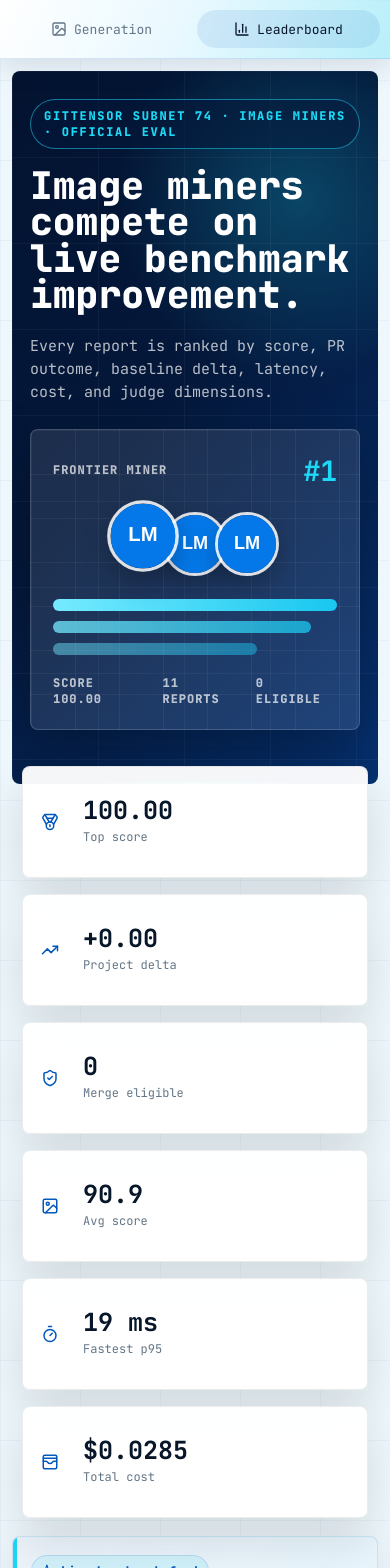
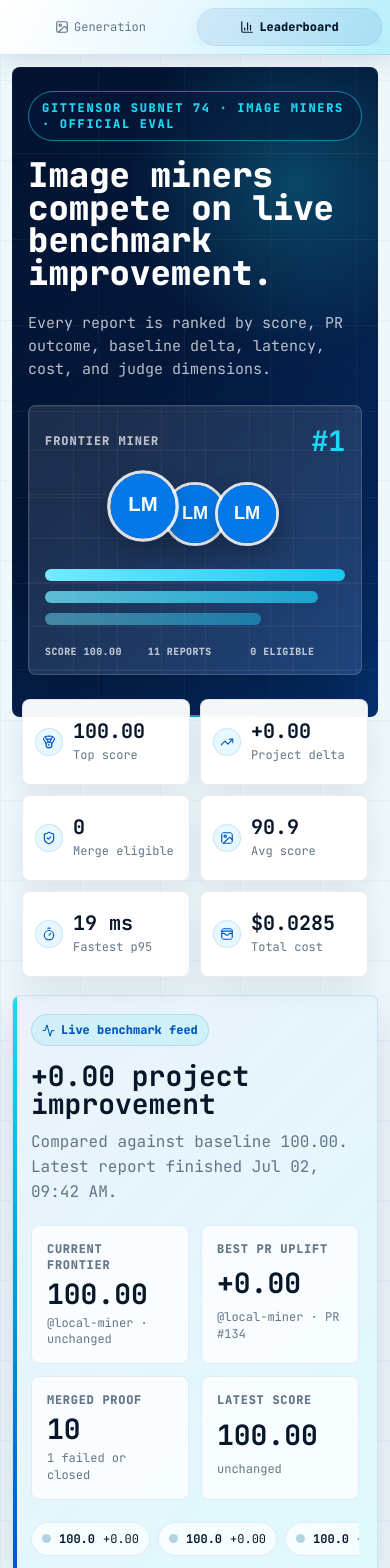
Before and after one commit to imagent-ai/imagent-ui, a Next.js app: page /leaderboard in a window 390 px wide. Shown: the top 1568 px of the page. Built offline with nearby package versions, Linux system fonts and the light colour scheme.

Commit message:
style: polish product ui

```diff
--- a/app/components/AppFooter.tsx
+++ b/app/components/AppFooter.tsx
@@ -23,7 +23,7 @@
         <div className="footer-brand-panel">
           <Link className="footer-brand" href="/generation">
             <img src="/brand/imagent-ai-avatar.jpg" alt="" />
-            <strong>IMAGENT BENCH</strong>
+            <strong>IMAGENT</strong>
           </Link>
           <p>Image generation benchmark and miner leaderboard made by Gittensor subnet 74.</p>
         </div>
--- a/app/layout.tsx
+++ b/app/layout.tsx
@@ -13,7 +13,7 @@
 });
 
 export const metadata: Metadata = {
-  title: "Imagent Bench",
+  title: "Imagent",
   description: "Image agent playground and benchmark leaderboard",
   icons: {
     icon: "/brand/imagent-ai-avatar.jpg",
--- a/app/styles.css
+++ b/app/styles.css
@@ -19,6 +19,7 @@
   --warning: #a16207;
   --gold: #c58b12;
   --shadow: 0 20px 48px rgba(4, 24, 59, 0.13);
+  --shadow-soft: 0 12px 30px rgba(4, 24, 59, 0.08);
   --focus: 0 0 0 3px rgba(29, 217, 245, 0.24);
   --scrollbar-thumb: rgba(29, 217, 245, 0.68);
   --scrollbar-thumb-hover: rgba(29, 217, 245, 0.9);
@@ -128,6 +129,10 @@
   -webkit-font-smoothing: antialiased;
 }
 
+main {
+  min-width: 0;
+}
+
 a {
   color: inherit;
   text-decoration: none;
@@ -248,6 +253,11 @@
   color: var(--ink);
 }
 
+.app-nav a.active {
+  box-shadow: inset 0 0 0 1px rgba(3, 88, 188, 0.08), 0 8px 18px rgba(3, 88, 188, 0.08);
+  font-weight: 800;
+}
+
 .app-footer {
   background:
     linear-gradient(90deg, rgba(3, 88, 188, 0.08), rgba(29, 217, 245, 0.08), rgba(3, 88, 188, 0.04)),
@@ -371,7 +381,7 @@
 
 .new-chat {
   align-items: center;
-  background: rgba(255,255,255,0.08);
+  background: linear-gradient(135deg, rgba(255,255,255,0.11), rgba(29,217,245,0.08));
   border: 1px solid rgba(255,255,255,0.16);
   border-radius: var(--radius-card);
   color: #fff;
@@ -418,7 +428,8 @@
 }
 
 .history-item.active {
-  background: rgba(29, 217, 245, 0.15);
+  background: linear-gradient(90deg, rgba(29, 217, 245, 0.2), rgba(255,255,255,0.06));
+  box-shadow: inset 2px 0 0 var(--accent);
 }
 
 .history-select {
@@ -474,7 +485,7 @@
 }
 
 .generation-sidebar-footer {
-  background: rgba(255,255,255,0.08);
+  background: linear-gradient(135deg, rgba(255,255,255,0.1), rgba(29,217,245,0.08));
   border: 1px solid rgba(255,255,255,0.12);
   border-radius: var(--radius-card);
   color: #fff;
@@ -530,7 +541,7 @@
   background-size: 78px 78px;
   inset: 58px 0 0;
   mask-image: linear-gradient(90deg, transparent 0%, #000 14%, #000 78%, transparent 100%);
-  opacity: 0.56;
+  opacity: 0.48;
 }
 
 .generation-main::after {
@@ -549,6 +560,8 @@
 
 .generation-topbar {
   align-items: center;
+  background: rgba(248, 252, 255, 0.78);
+  backdrop-filter: blur(16px);
   border-bottom: 1px solid rgba(13, 16, 32, 0.06);
   display: flex;
   justify-content: space-between;
@@ -671,10 +684,10 @@
 
 .generation-empty h1 {
   align-self: stretch;
-  font-size: clamp(34px, 4.6vw, 54px);
+  font-size: clamp(34px, 4.2vw, 50px);
   font-weight: 900;
   letter-spacing: 0;
-  line-height: 0.98;
+  line-height: 1.03;
   max-width: 100%;
   margin: 0;
   overflow-wrap: break-word;
@@ -703,7 +716,7 @@
   border: 1px solid rgba(13, 16, 32, 0.1);
   border-radius: var(--radius-card);
   color: var(--ink);
-  box-shadow: 0 14px 34px rgba(18, 22, 36, 0.08);
+  box-shadow: var(--shadow-soft);
   font-weight: 700;
   min-width: 0;
   min-height: 68px;
@@ -726,7 +739,7 @@
     linear-gradient(145deg, var(--deep), var(--deep-2));
   background-size: 34px 34px, 34px 34px, auto;
   border: 1px solid rgba(255,255,255,0.12);
-  border-radius: 16px;
+  border-radius: var(--radius-card);
   box-shadow: 0 26px 70px rgba(4, 24, 59, 0.28);
   color: #fff;
   display: grid;
@@ -758,7 +771,7 @@
     linear-gradient(180deg, rgba(255,255,255,0.12), transparent 42%),
     linear-gradient(135deg, rgba(3,88,188,0.65), rgba(4,24,59,0.88));
   border: 1px solid rgba(255,255,255,0.18);
-  border-radius: 12px;
+  border-radius: 6px;
   overflow: hidden;
   position: relative;
   z-index: 1;
@@ -893,6 +906,7 @@
 .conversation-stack {
   margin: 0 auto;
   max-width: 860px;
+  padding-top: 10px;
 }
 
 .chat-turn {
@@ -962,6 +976,7 @@
 }
 
 .generated-card {
+  background: #f7fbff;
   border: 1px solid rgba(3, 88, 188, 0.18);
   border-radius: var(--radius-card);
   box-shadow: 0 18px 44px rgba(4, 24, 59, 0.1);
@@ -1340,9 +1355,9 @@
   gap: 38px;
   grid-template-columns: minmax(0, 1.15fr) minmax(320px, 0.85fr);
   margin-bottom: 0;
-  min-height: 360px;
+  min-height: 338px;
   overflow: hidden;
-  padding: 52px;
+  padding: 46px;
   position: relative;
 }
 
@@ -1377,7 +1392,7 @@
 }
 
 .leaderboard-hero h1 {
-  font-size: clamp(44px, 6vw, 72px);
+  font-size: clamp(42px, 5.2vw, 62px);
   font-weight: 900;
   letter-spacing: 0;
   line-height: 0.96;
@@ -1479,7 +1494,7 @@
   display: grid;
   gap: 16px;
   grid-template-columns: repeat(6, minmax(0, 1fr));
-  margin: -34px 28px 28px;
+  margin: -30px 28px 24px;
   position: relative;
   z-index: 2;
 }
@@ -1492,13 +1507,19 @@
   display: grid;
   gap: 10px;
   grid-template-columns: 32px minmax(0, 1fr);
-  min-height: 112px;
-  padding: 18px;
-  box-shadow: 0 20px 46px rgba(18, 22, 36, 0.12);
+  min-height: 104px;
+  padding: 16px;
+  box-shadow: var(--shadow-soft);
 }
 
 .hero-stat svg {
+  background: #e7f8ff;
+  border: 1px solid rgba(3, 88, 188, 0.12);
+  border-radius: 999px;
   color: var(--accent-dark);
+  height: 32px;
+  padding: 7px;
+  width: 32px;
 }
 
 .hero-stat strong,
@@ -1555,7 +1576,7 @@
 }
 
 .improvement-board-copy h2 {
-  font-size: clamp(28px, 3vw, 42px);
+  font-size: clamp(28px, 2.7vw, 38px);
   letter-spacing: 0;
   line-height: 1;
   margin-top: 16px;
@@ -1600,7 +1621,7 @@
   border-radius: var(--radius-card);
   display: grid;
   gap: 7px;
-  min-height: 124px;
+  min-height: 116px;
   padding: 15px;
 }
 
@@ -1708,7 +1729,7 @@
 }
 
 .feature-comparison-header h2 {
-  font-size: clamp(28px, 3vw, 42px);
+  font-size: clamp(28px, 2.7vw, 38px);
   letter-spacing: 0;
   line-height: 1;
   margin-top: 16px;
@@ -1732,7 +1753,7 @@
   border-radius: var(--radius-card);
   display: grid;
   gap: 6px;
-  min-height: 106px;
+  min-height: 100px;
   padding: 14px;
 }
 
@@ -1798,7 +1819,7 @@
   display: grid;
   gap: 16px;
   grid-template-columns: minmax(180px, 0.42fr) minmax(280px, 1fr) auto;
-  min-height: 86px;
+  min-height: 78px;
   padding: 13px 14px;
 }
 
@@ -2262,9 +2283,9 @@
   background: var(--panel);
   border: 1px solid var(--line);
   border-radius: var(--radius-card);
-  box-shadow: var(--shadow);
+  box-shadow: var(--shadow-soft);
   margin: 0 auto 16px;
-  max-width: 1120px;
+  max-width: 1180px;
   padding: 18px;
 }
 
@@ -2339,9 +2360,9 @@
 .report-grid {
   display: grid;
   gap: 12px;
-  grid-template-columns: minmax(280px, 1.6fr) repeat(5, minmax(120px, 1fr));
+  grid-template-columns: minmax(340px, 1.7fr) repeat(5, minmax(112px, 1fr));
   margin: 0 auto 16px;
-  max-width: 1120px;
+  max-width: 1180px;
 }
 
 .pr-panel {
@@ -2349,6 +2370,15 @@
   display: grid;
   gap: 12px;
   grid-template-columns: minmax(0, 1fr) auto auto;
+  min-height: 118px;
+}
+
+.pr-panel p {
+  display: -webkit-box;
+  line-height: 1.42;
+  overflow: hidden;
+  -webkit-box-orient: vertical;
+  -webkit-line-clamp: 2;
 }
 
 .external-link {
@@ -2373,6 +2403,13 @@
   font-weight: 800;
 }
 
+.metric-tile {
+  display: flex;
+  flex-direction: column;
+  justify-content: space-between;
+  min-height: 118px;
+}
+
 .case-list {
   display: grid;
   gap: 10px;
@@ -2500,11 +2537,15 @@
 }
 
 @media (max-width: 720px) {
+  body {
+    overflow-x: hidden;
+  }
+
   .app-header {
     grid-template-columns: 1fr;
     height: auto;
     overflow: hidden;
-    padding: 10px;
+    padding: 8px;
   }
 
   .app-brand,
@@ -2517,16 +2558,24 @@
     gap: 4px;
     grid-template-columns: repeat(2, minmax(0, 1fr));
     justify-content: initial;
+    min-width: 0;
+    overflow: hidden;
     width: 100%;
   }
 
   .app-nav a {
     flex: initial;
-    font-size: 13px;
+    font-size: 12px;
+    gap: 5px;
     justify-content: center;
     overflow: hidden;
-    padding: 0 8px;
+    padding: 0 6px;
     white-space: nowrap;
+  }
+
+  .app-nav a svg {
+    height: 14px;
+    width: 14px;
   }
 
   .app-footer {
@@ -2548,30 +2597,59 @@
     height: calc(100vh - 58px);
   }
 
+  .generation-main {
+    overflow-x: hidden;
+  }
+
+  .generation-main::after {
+    display: none;
+  }
+
+  .generation-main::before {
+    inset: 58px 0 0;
+    mask-image: linear-gradient(90deg, transparent 0%, #000 8%, #000 92%, transparent 100%);
+    opacity: 0.38;
+  }
+
   .generation-topbar {
     gap: 10px;
-    padding: 0 12px;
+    min-width: 0;
+    overflow: hidden;
+    padding: 0 10px;
   }
 
   .model-chip {
-    max-width: calc(100vw - 82px);
+    max-width: calc(100vw - 78px);
     padding: 0 8px;
   }
 
   .openrouter-placeholder {
-    max-width: calc(100vw - 64px);
+    max-width: calc(100vw - 76px);
     padding: 0 8px;
+  }
+
+  .topbar-actions {
+    flex: 0 0 auto;
   }
 
   .quality-chip {
     display: none;
+  }
+
+  .conversation {
+    overflow-x: hidden;
   }
 
   .generation-empty {
     align-items: stretch;
     justify-content: flex-start;
     min-height: calc(100vh - 230px);
+    max-width: 100%;
+    overflow: hidden;
+    padding-left: 0;
+    padding-right: 0;
     padding-top: 22px;
+    width: 100%;
   }
 
   .generation-empty .empty-mark {
@@ -2579,7 +2657,7 @@
   }
 
   .generation-empty h1 {
-    font-size: 31px;
+    font-size: 30px;
     line-height: 1.05;
   }
 
@@ -2588,7 +2666,9 @@
     display: block;
     letter-spacing: 0.08em;
     line-height: 1.4;
+    max-width: 100%;
     padding: 7px 10px;
+    white-space: normal;
   }
 
   .prompt-suggestions,
@@ -2600,16 +2680,20 @@
 
   .prompt-suggestions {
     margin-top: 18px;
+    width: 100%;
   }
 
   .prompt-suggestions button {
     min-height: 64px;
     padding: 12px 14px;
+    width: 100%;
   }
 
   .generation-showcase {
     margin-top: 16px;
+    max-width: 100%;
     padding: 8px;
+    width: 100%;
   }
 
   .showcase-image {
@@ -2682,16 +2766,18 @@
 
   .leaderboard-page,
   .report-page {
+    overflow: hidden;
     padding: 12px;
   }
 
   .leaderboard-hero {
     min-height: 0;
-    padding: 28px 18px 54px;
+    padding: 24px 16px 42px;
   }
 
   .leaderboard-hero h1 {
-    font-size: 38px;
+    font-size: 34px;
+    overflow-wrap: anywhere;
   }
 
   .leaderboard-hero p {
@@ -2700,11 +2786,45 @@
 
   .leaderboard-visual {
     min-height: 210px;
+    min-width: 0;
+    padding: 16px;
+    width: 100%;
+  }
+
+  .visual-ledger {
+    display: grid;
+    gap: 8px;
+    grid-template-columns: repeat(3, minmax(0, 1fr));
+  }
+
+  .visual-ledger span {
+    font-size: 10px;
+    letter-spacing: 0.04em;
+    min-width: 0;
+    overflow: hidden;
+    text-overflow: ellipsis;
   }
 
   .leaderboard-stats {
-    grid-template-columns: 1fr;
+    gap: 10px;
+    grid-template-columns: repeat(2, minmax(0, 1fr));
     margin: -18px 10px 18px;
+  }
+
+  .hero-stat {
+    grid-template-columns: 28px minmax(0, 1fr);
+    min-height: 86px;
+    padding: 12px;
+  }
+
+  .hero-stat svg {
+    height: 28px;
+    padding: 6px;
+    width: 28px;
+  }
+
+  .hero-stat strong {
+    font-size: 20px;
   }
 
   .improvement-board {
@@ -2713,7 +2833,7 @@
   }
 
   .improvement-metrics {
-    grid-template-columns: 1fr;
+    grid-template-columns: repeat(2, minmax(0, 1fr));
   }
 
   .improvement-board-copy h2 {
@@ -2730,7 +2850,16 @@
   }
 
   .feature-summary-grid {
-    grid-template-columns: 1fr;
+    grid-template-columns: repeat(3, minmax(0, 1fr));
+  }
+
+  .feature-summary {
+    min-height: 86px;
+    padding: 11px;
+  }
+
+  .feature-summary strong {
+    font-size: 20px;
   }
 
   .feature-row {
```
Also changed, not shown: app/components/GenerationChat.tsx (+5 -5 lines).
